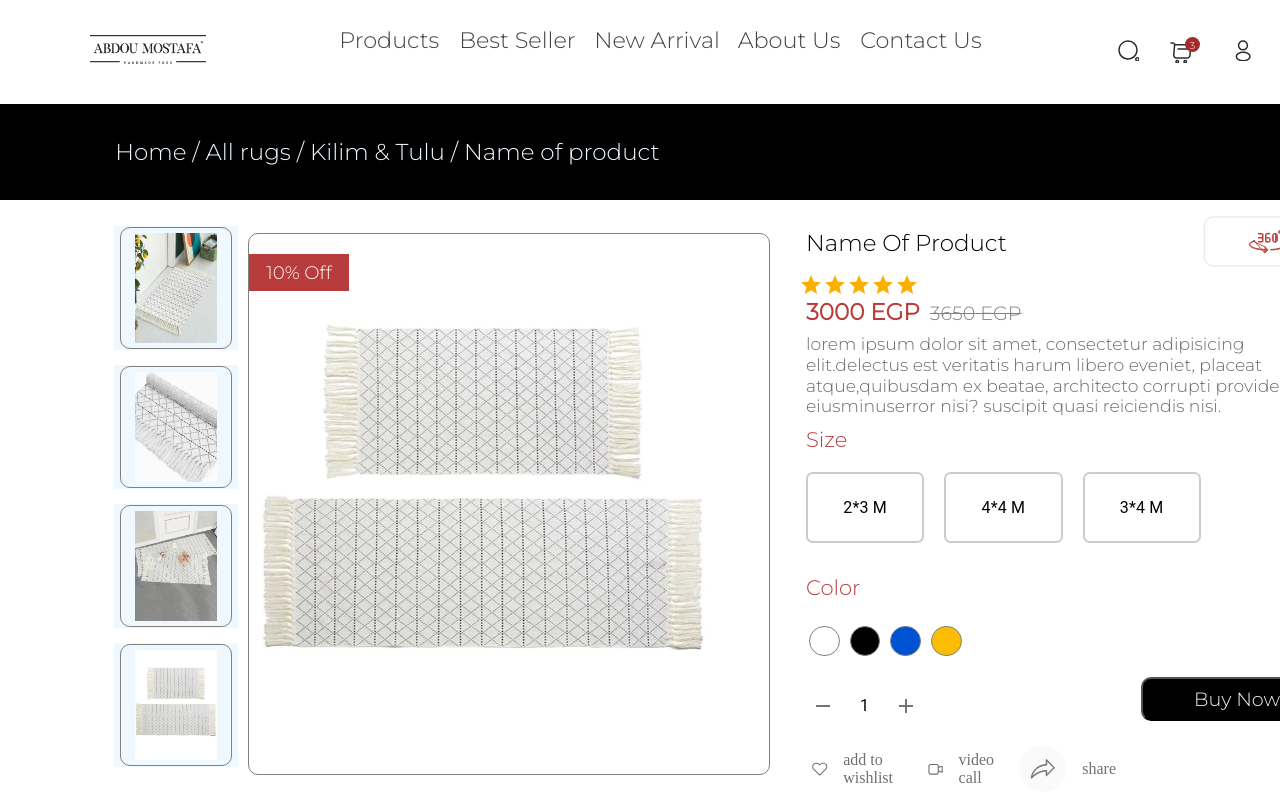
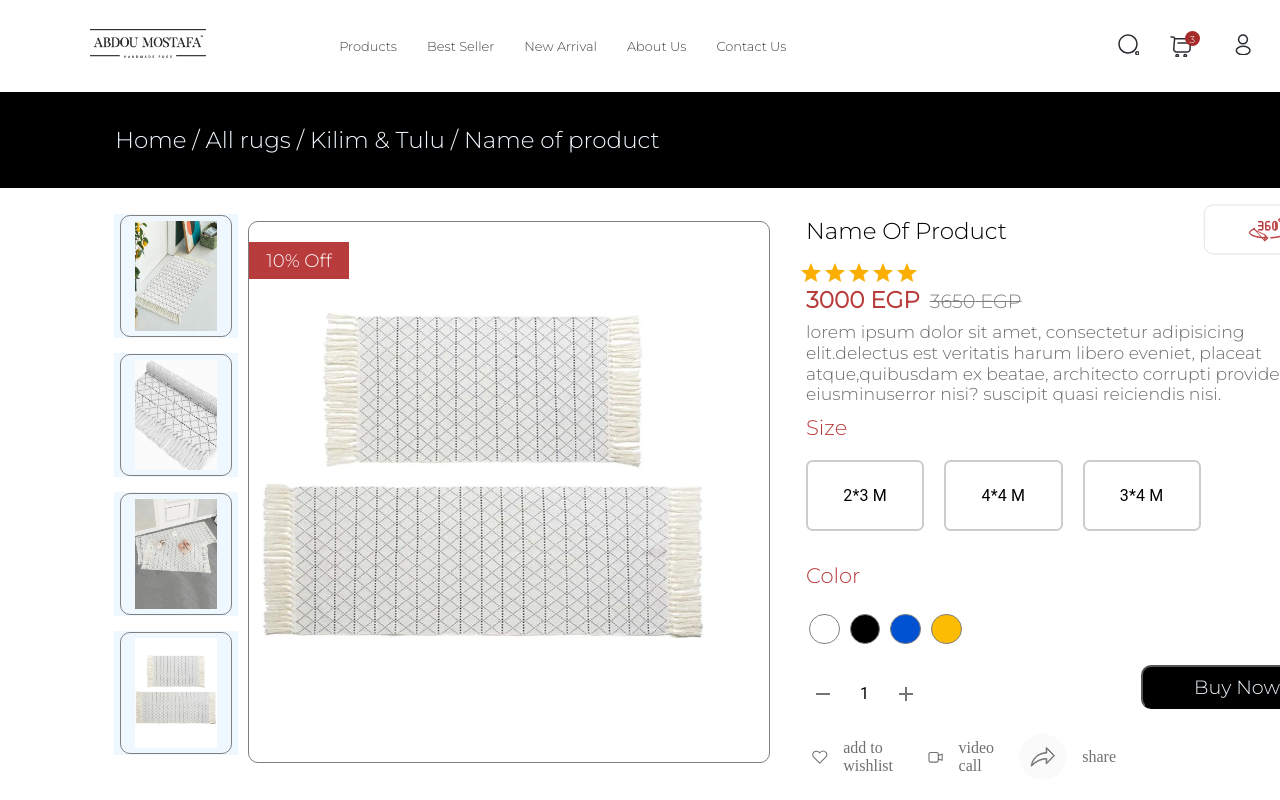
Before and after one commit to MoOsman5/Nas-Vas, a React (Create React App) app: page / in a window 1280 px wide. Shown: the top 800 px of the page. Built offline with nearby package versions, Linux system fonts and the light colour scheme.

Commit message:
edite nav style

```diff
--- a/src/styles/navBar.scss
+++ b/src/styles/navBar.scss
@@ -2,7 +2,7 @@
 $primaryColor: #b93c3c;
 $secondaryColor: brown;
 $textColor: #424242;
-$fontSize: 140%;
+$fontSize: 1.011vw;
 
 .container {
   display: flex;
@@ -11,7 +11,7 @@ $fontSize: 140%;
   margin-bottom: 0;
   padding: 1%;
   padding-left: 7%;
-  @media (max-width: 768px) {
+  @media (max-width: 550px) {
     flex-direction: column;
     align-items: flex-start;
   }
@@ -24,7 +24,7 @@ $fontSize: 140%;
       display: inline-block;
       width: 60%;
       margin-right: 7%;
-      @media (max-width: 768px) {
+      @media (max-width: 550px) {
         width: 20%;
       }
     }
@@ -33,6 +33,9 @@ $fontSize: 140%;
   .nav {
     display: flex;
     flex: 4;
+    @media (max-width: 550px) {
+        width: 100%;
+    }
 
     ul {
       display: flex;
@@ -56,7 +59,7 @@ $fontSize: 140%;
           margin: 10px;
           text-decoration: none;
 
-          @media (max-width: 768px) {
+          @media (max-width: 550px) {
             font-size: 49%;
             margin: 5px;
             margin-left: 0;
@@ -136,9 +139,9 @@ $fontSize: 140%;
     flex: 1;
     margin-left: 10px;
 
-    @media (max-width: 768px) {
+    @media (max-width: 550px) {
       margin: 0;
-      margin-left: 160px;
+      margin-left: 50%;
       margin-top: -40PX;
 
     }
```
